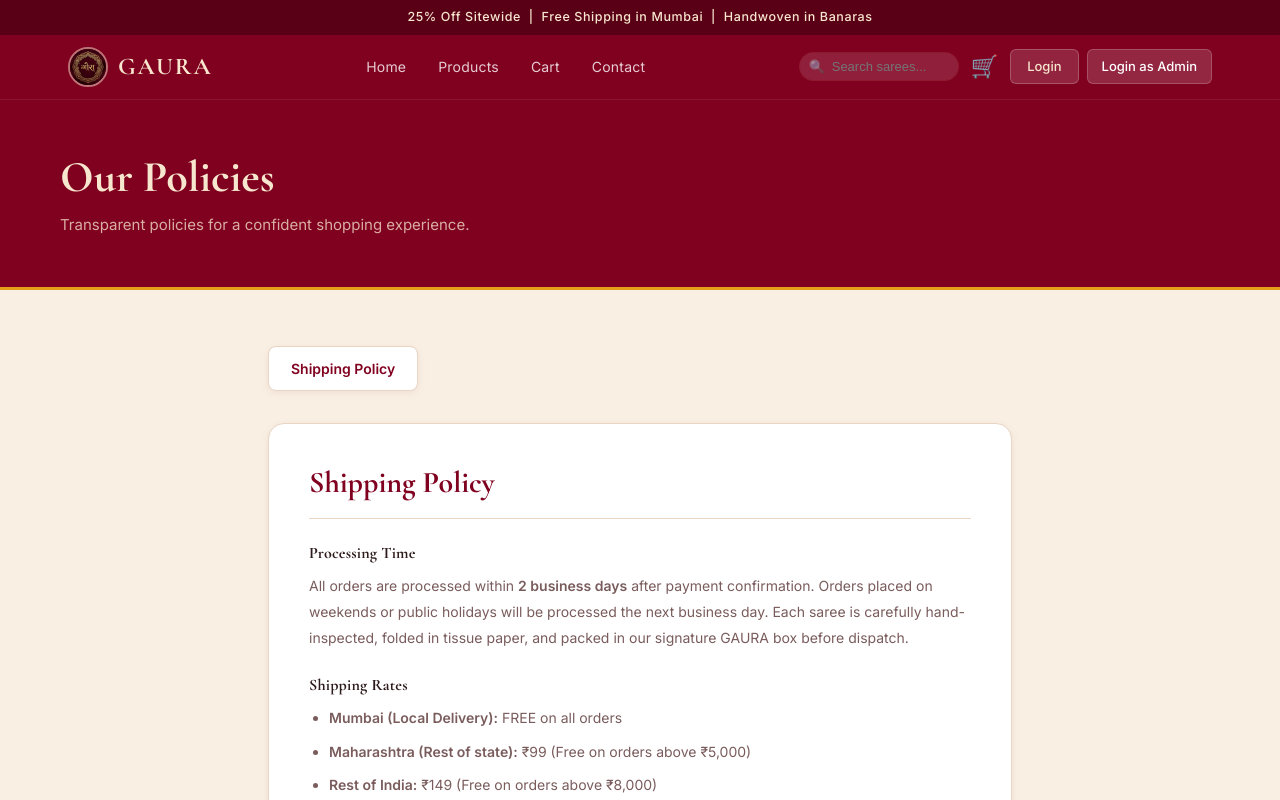
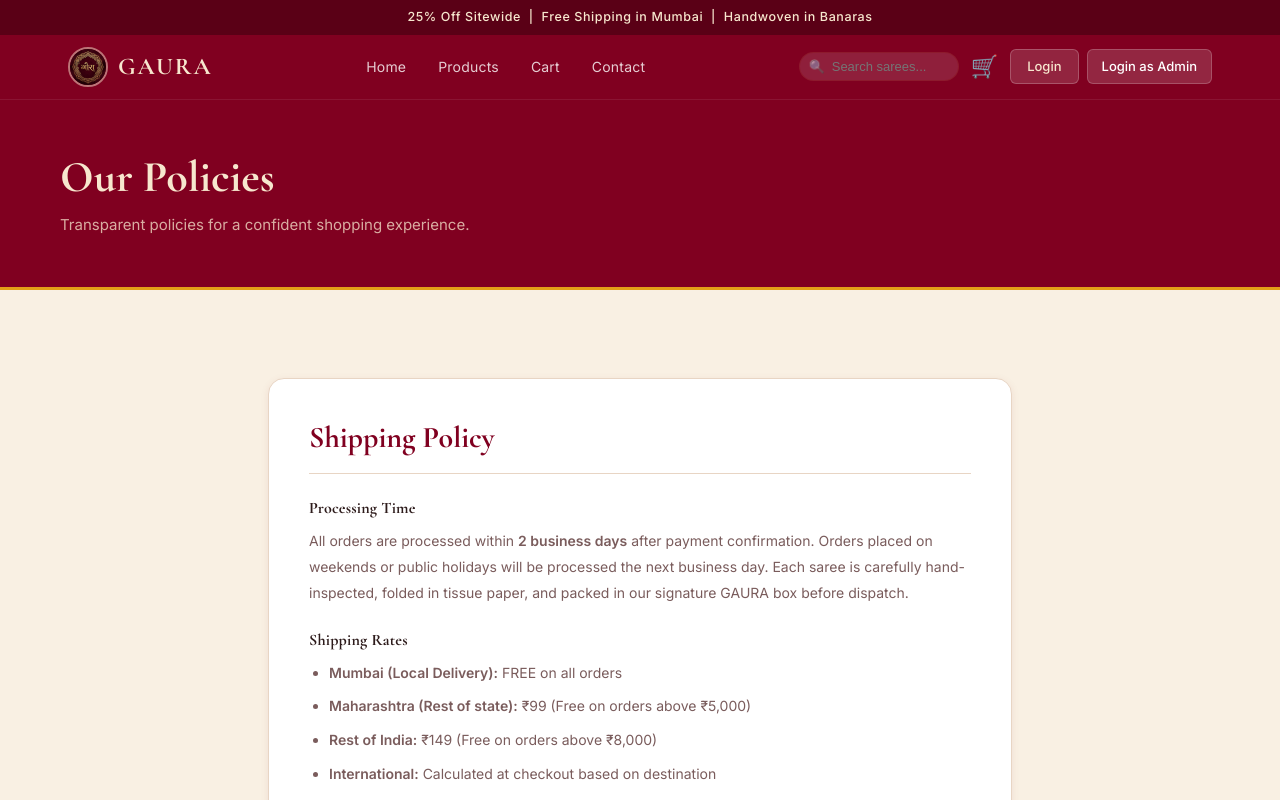
Before and after one commit to Eshita-1512/Mini_Project_WPL, a React (Vite) app in the folder frontend/: page /policies in a window 1280 px wide. Shown: the top 800 px of the page. Built offline with nearby package versions, Linux system fonts and the light colour scheme; no server answers; a web font is replaced by a local one.

Commit message:
no return policy

```diff
--- a/frontend/src/pages/policies.jsx
+++ b/frontend/src/pages/policies.jsx
@@ -42,22 +42,7 @@
         <div style={{
           display: "flex", gap: 12, marginBottom: 32,
         }}>
-          {[
-            { label: "Shipping Policy", href: "#shipping" },
-          ].map(({ label, href }) => (
-            <a key={href} href={href} style={{
-              padding: "10px 22px", borderRadius: 8,
-              background: "white", border: "1px solid var(--border)",
-              boxShadow: "var(--shadow-sm)", fontSize: 14,
-              fontWeight: 600, color: "var(--maroon)", transition: "0.2s",
-              textDecoration: "none",
-            }}
-              onMouseEnter={e => { e.currentTarget.style.background = "var(--maroon)"; e.currentTarget.style.color = "white"; }}
-              onMouseLeave={e => { e.currentTarget.style.background = "white"; e.currentTarget.style.color = "var(--maroon)"; }}
-            >
-              {label}
-            </a>
-          ))}
+
         </div>
 
         {/* ─── SHIPPING POLICY ─── */}
```
